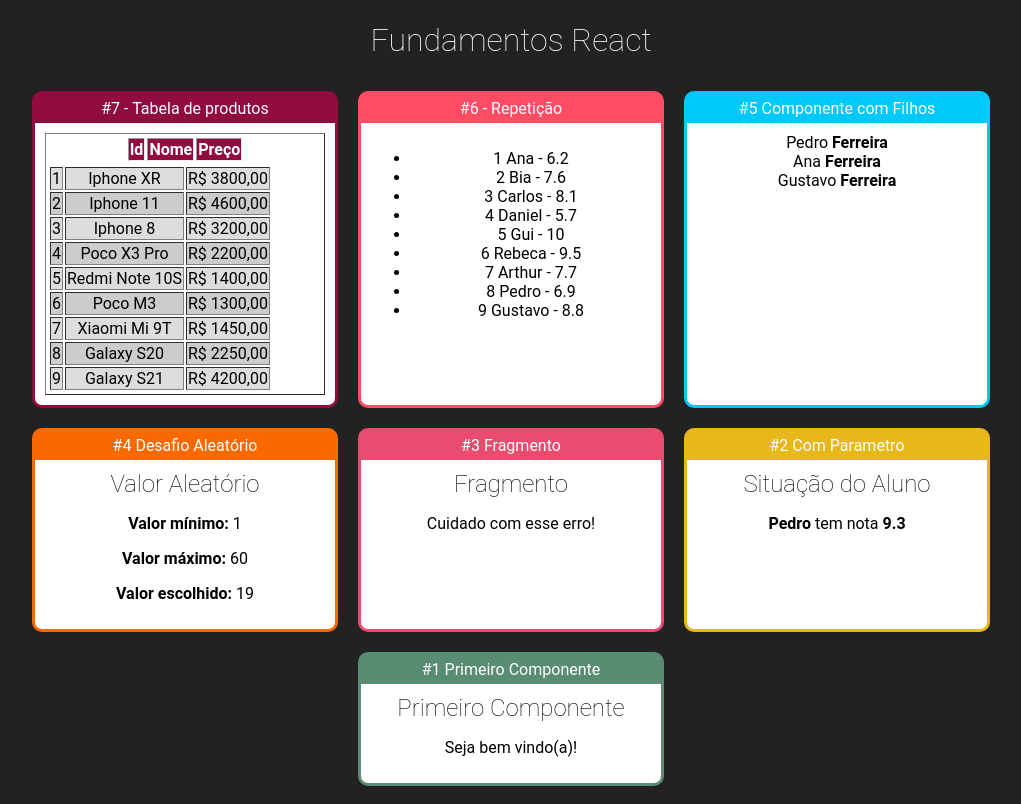
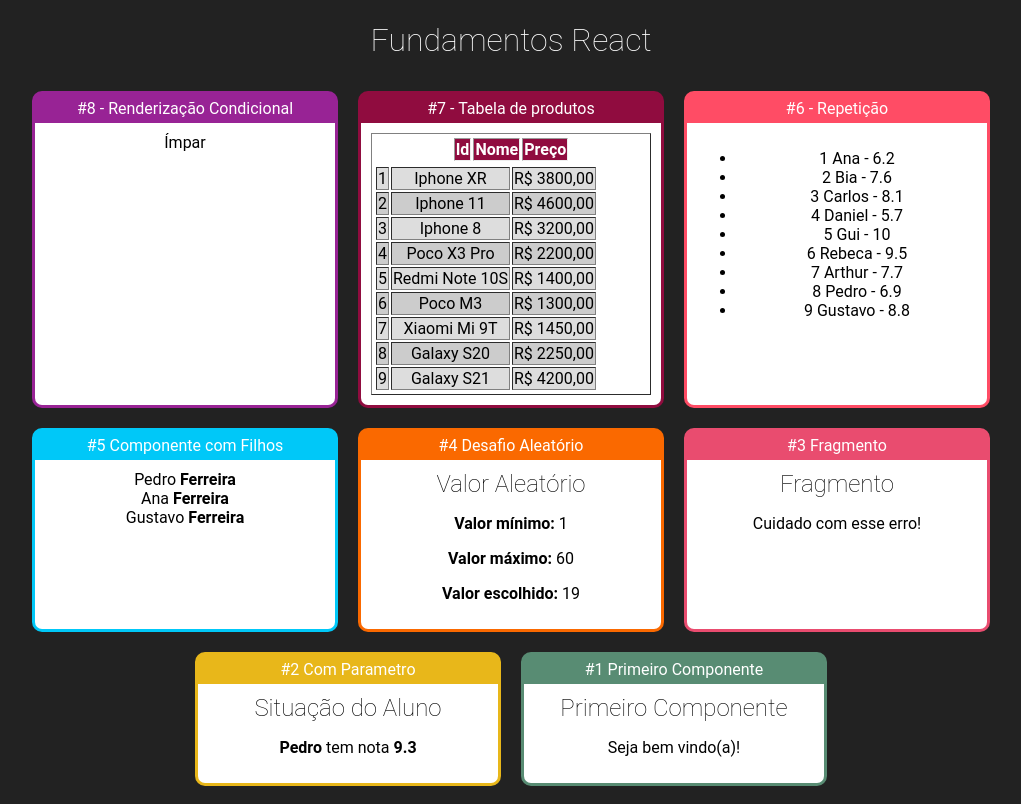
Before and after one commit to juniorlourenco/fundamentos_react, a React (Create React App) app: page / in a window 1280 px wide. Shown: the whole page, without its empty margins (129-1150 px from the left). Built offline with nearby package versions, Linux system fonts and the light colour scheme.

Commit message:
conditional render

```diff
--- a/src/App.jsx
+++ b/src/App.jsx
@@ -2,6 +2,7 @@
 import React from 'react';
 import './App.css';
 
+import ParOuImpar from './components/conditional/ParOuImpar';
 import ProductsList from './components/repeat/ProductsTable';
 import ListStudents from './components/repeat/ListStudents';
 import FamilyMember from './components/basics/FamilyMember';
@@ -17,6 +18,10 @@ export default () => (
         <h1>Fundamentos React</h1>
 
         <div className="Cards">
+            <Card titulo="#8 - Renderização Condicional" color ="#982395">
+                <ParOuImpar numero={21} />
+            </Card>
+
             <Card titulo="#7 - Tabela de produtos" color ="#900C3F">
                 <ProductsList />
             </Card>
--- /dev/null
+++ b/src/components/conditional/ParOuImpar.jsx
@@ -0,0 +1,11 @@
+/* eslint-disable import/no-anonymous-default-export */
+import React from 'react';
+
+export default props => {
+    const isPar = props.numero % 2 === 0
+    return (
+        <div>
+            { isPar ? <span>Par</span> : <span>Ímpar</span>}
+        </div>
+    )
+}
--- a/src/components/repeat/ProductsTable.jsx
+++ b/src/components/repeat/ProductsTable.jsx
@@ -7,7 +7,7 @@ export default props => {
     function getLines() {
         return products.map((product,i)  => {
             return (
-                <tr key={product.id} className={i % 2 == 0 ? 'Par' : 'Impar'}>
+                <tr key={product.id} className={i % 2 === 0 ? 'Par' : 'Impar'}>
                     <td>{product.id}</td>
                     <td>{product.name}</td>
                     <td>R$ {product.price.toFixed(2).replace('.', ',')}</td>
```
